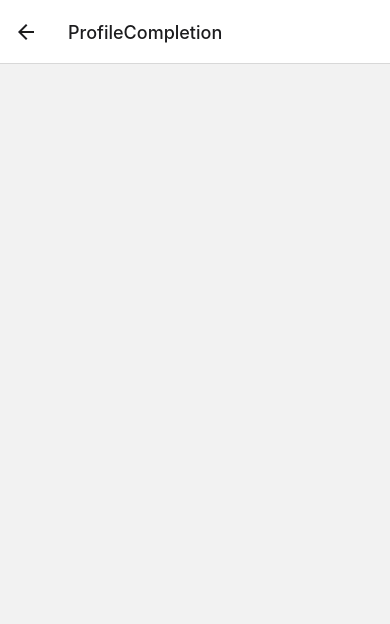
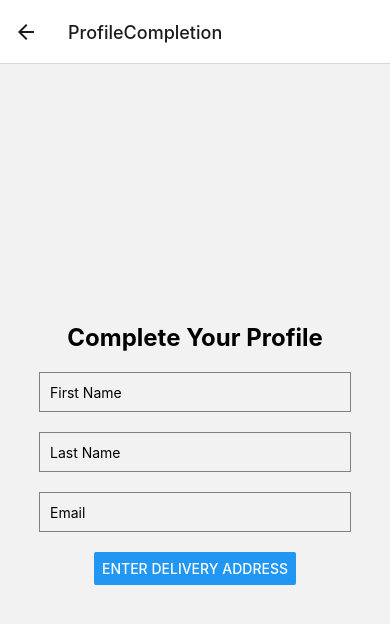
Before and after one commit to sam243abi/DailyDrop, a React Native app: screen /ProfileCompletion in a window 390 px wide. Shown: the top 624 px of the page. Built offline with nearby package versions, Linux system fonts and the light colour scheme.

Commit message:
Updated the OtpVerifation pag and created a rough page for Profile completion

```diff
--- a/SRC/Screens/ProfileCompletion.js
+++ b/SRC/Screens/ProfileCompletion.js
@@ -2,6 +2,54 @@ import React from 'react';
 import { View, Text, Button, StyleSheet, TextInput } from 'react-native';
 
 const ProfileCompletion = ({ navigation }) => {
+  return (
+    <View style={styles.container}>
+      <Text style={styles.title}>Complete Your Profile</Text>
 
+      {/* Input fields for user details */}
+      <TextInput
+        style={styles.input}
+        placeholder="First Name"
+
+      />
+      <TextInput
+        style={styles.input}
+        placeholder="Last Name"
+      />
+      <TextInput
+        style={styles.input}
+        placeholder="Email"
+        keyboardType="email-address"
+      />
+
+      {/* Button to navigate to Delivery Address screen */}
+      <Button
+        title="Enter Delivery Address"
+        onPress={() => navigation.navigate('DeliveryAddress')}
+      />
+    </View>
+  );
 };
+
+const styles = StyleSheet.create({
+  container: {
+    flex: 1,
+    justifyContent: 'center',
+    alignItems: 'center',  // Corrected from 'alignitems' to 'alignItems'
+  },
+  title: {
+    fontSize: 24,         // Corrected from 'fontsize' to 'fontSize'
+    fontWeight: 'bold',   // Corrected from 'fontweight' to 'fontWeight'
+    marginBottom: 20,
+  },
+  input: {
+    height: 40,
+    borderColor: 'gray',  // Corrected from 'bordercolor' to 'borderColor'
+    borderWidth: 1,
+    marginBottom: 20,
+    width: '80%',
+    paddingLeft: 10,
+  },
+});
+
 export default ProfileCompletion;
```
